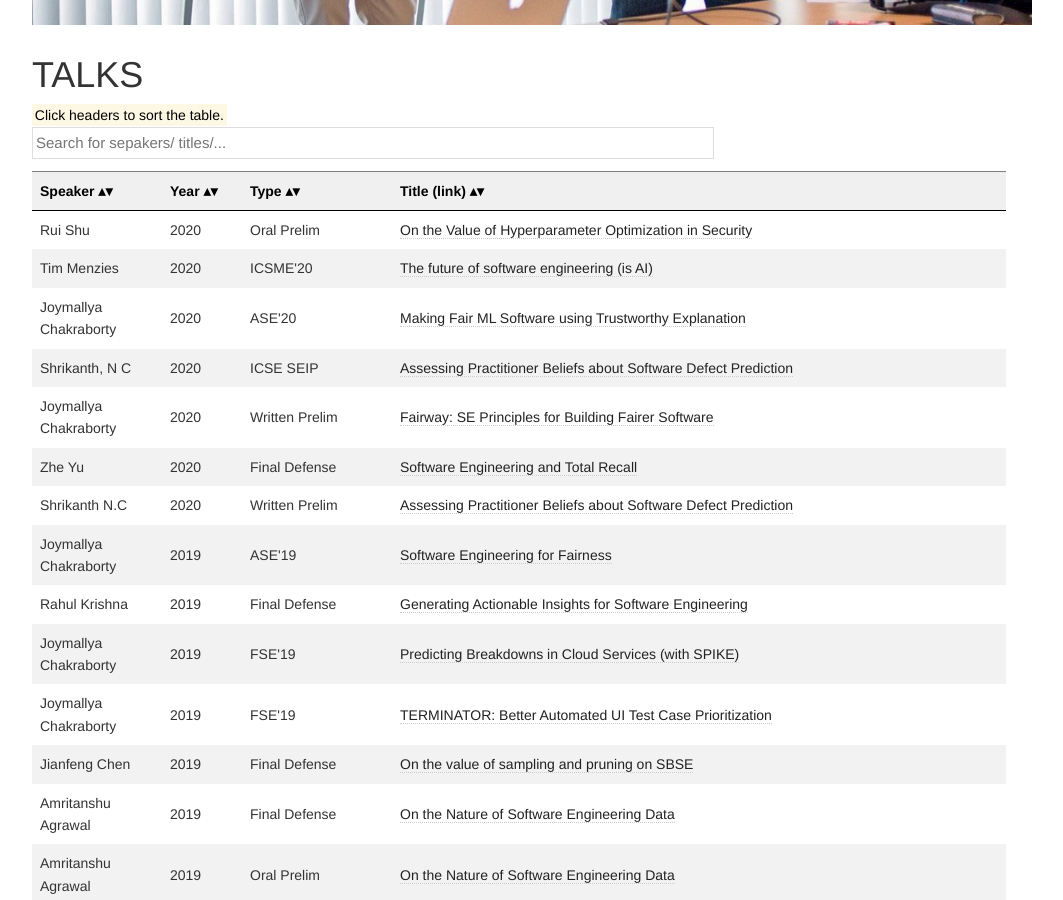
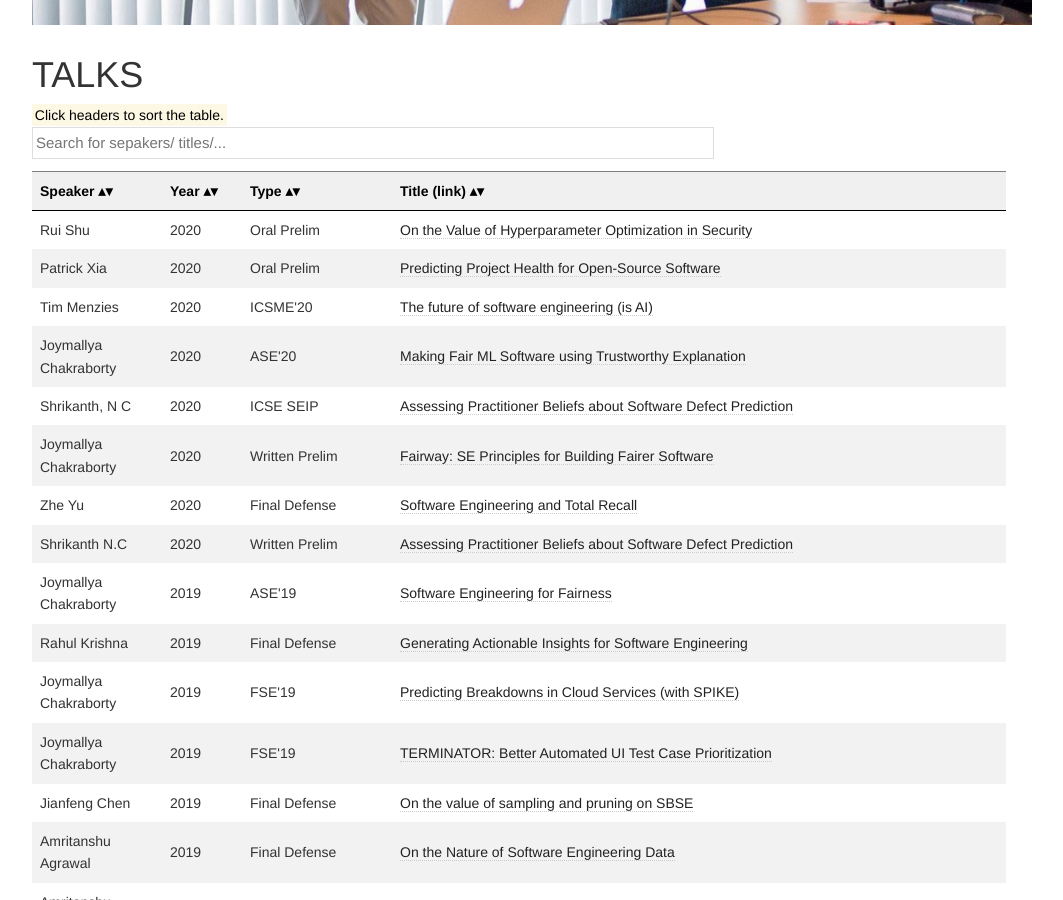
Before and after one commit to ai-se/ai-se.github.io, a Jekyll site: the page built from talks/index.html, in a window 1280 px wide and 900 px high, scrolled down 711 px. Shown: the whole window, without its empty margins (126-1189 px from the left). Built offline with Jekyll 4.4.1, drawn with Linux system fonts in a browser that asks for light colours.

Commit message:
Update index.html

```diff
--- a/talks/index.html
+++ b/talks/index.html
@@ -60,6 +60,12 @@ title: Talks
       <td>Oral Prelim</td>
       <td><a href="https://docs.google.com/presentation/d/e/2PACX-1vTqHSmCYDg1K_vaAziNHtg3flfGC2VL7xT__4iQsRrSBtpSPLRCWJMQy1gTIqdos7drSlxmicVXya0W/pub?start=false&loop=false&delayms=3000">On the Value of Hyperparameter
 Optimization in Security</a></td>
+    </tr>
+    <tr>
+      <td>Patrick Xia</td>
+      <td>2020</td>
+      <td>Oral Prelim</td>
+      <td><a href="https://docs.google.com/presentation/d/1CXUd3zUySC-_83LqILxd2-PwTLC9tAdZq_h8lyLhSho/edit?usp=sharing">Predicting Project Health for Open-Source Software</a></td>
     </tr>
     <tr>
       <td>Tim Menzies</td>
```
